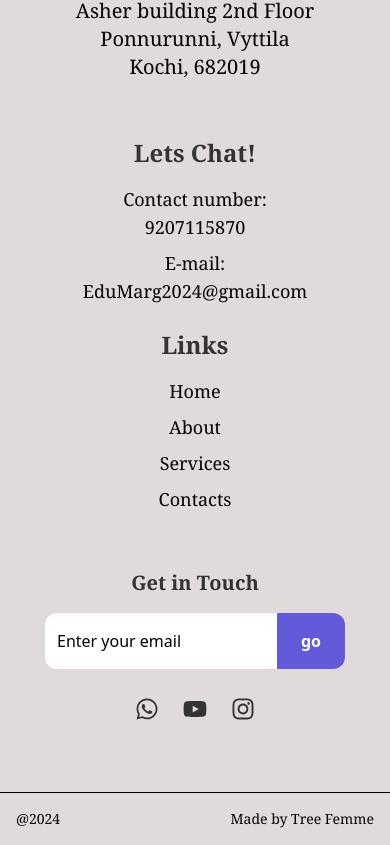
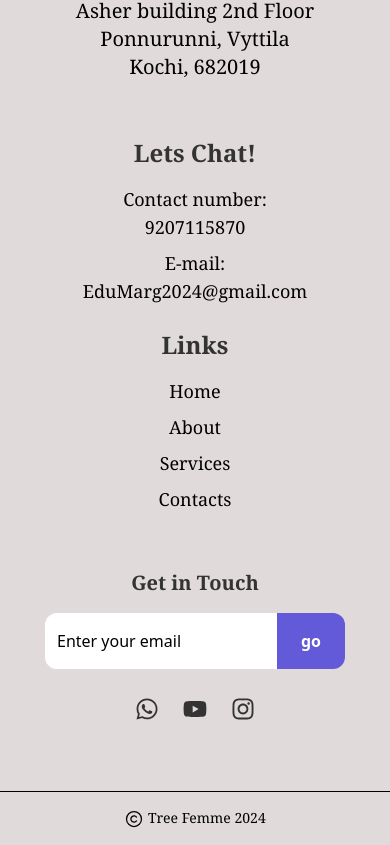
Before and after one commit to TREE-DIGITAL-MARKETING/Edumarg, a React (Vite) app: page / in a window 390 px wide. Shown: the part 4093-4938 px from the top of the page. Built offline with nearby package versions, Linux system fonts and the light colour scheme.

Commit message:
mobile view completed

```diff
--- a/src/components/Footer/Footer.jsx
+++ b/src/components/Footer/Footer.jsx
@@ -1,6 +1,7 @@
 import React from "react";
 import { FaInstagram, FaWhatsapp, FaYoutube } from "react-icons/fa";
 import { motion } from "framer-motion";
+import { PiCopyright } from "react-icons/pi";
 
 const Footer = () => {
   return (
@@ -13,7 +14,7 @@ const Footer = () => {
         <div className="grid grid-cols-1 md:grid-cols-2 lg:grid-cols-3 gap-14 md:gap-4">
           {/* First Section (EduMarg) */}
           <div className="space-y-4 max-w-[300px] mx-auto md:mx-0">
-            <h1 className="text-xl  font-bold font-body text-center md:text-left">EduMarg</h1>
+            <h1 className="text-xl font-bold font-body text-center md:text-left">EduMarg</h1>
             <p className="text-black font-body text-xl text-center md:text-left">
               Corporate office<br />
               Edu Marg
@@ -97,17 +98,16 @@ const Footer = () => {
 
       {/* Underline and Footer Text */}
       <div className="absolute bottom-0 w-full py-4 border-t border-black">
-        <div className="flex justify-between px-4 items-center text-sm text-black">
-          <span className="text-sm  md:text-lg font-body">@2024</span>
+        <div className="flex justify-center items-center text-sm text-black">
           <a
             href="https://tree.it.com/"
             target="_blank"
             rel="noopener noreferrer"
             className="font-body text-sm"
           >
-            Made by{" "}
+            <PiCopyright className="inline-block text-xl" />{" "}
             <span className="hover:text-[#7338ac] font-body text-sm md:text-xl">
-              Tree Femme
+              Tree Femme 2024
             </span>
           </a>
         </div>
```
